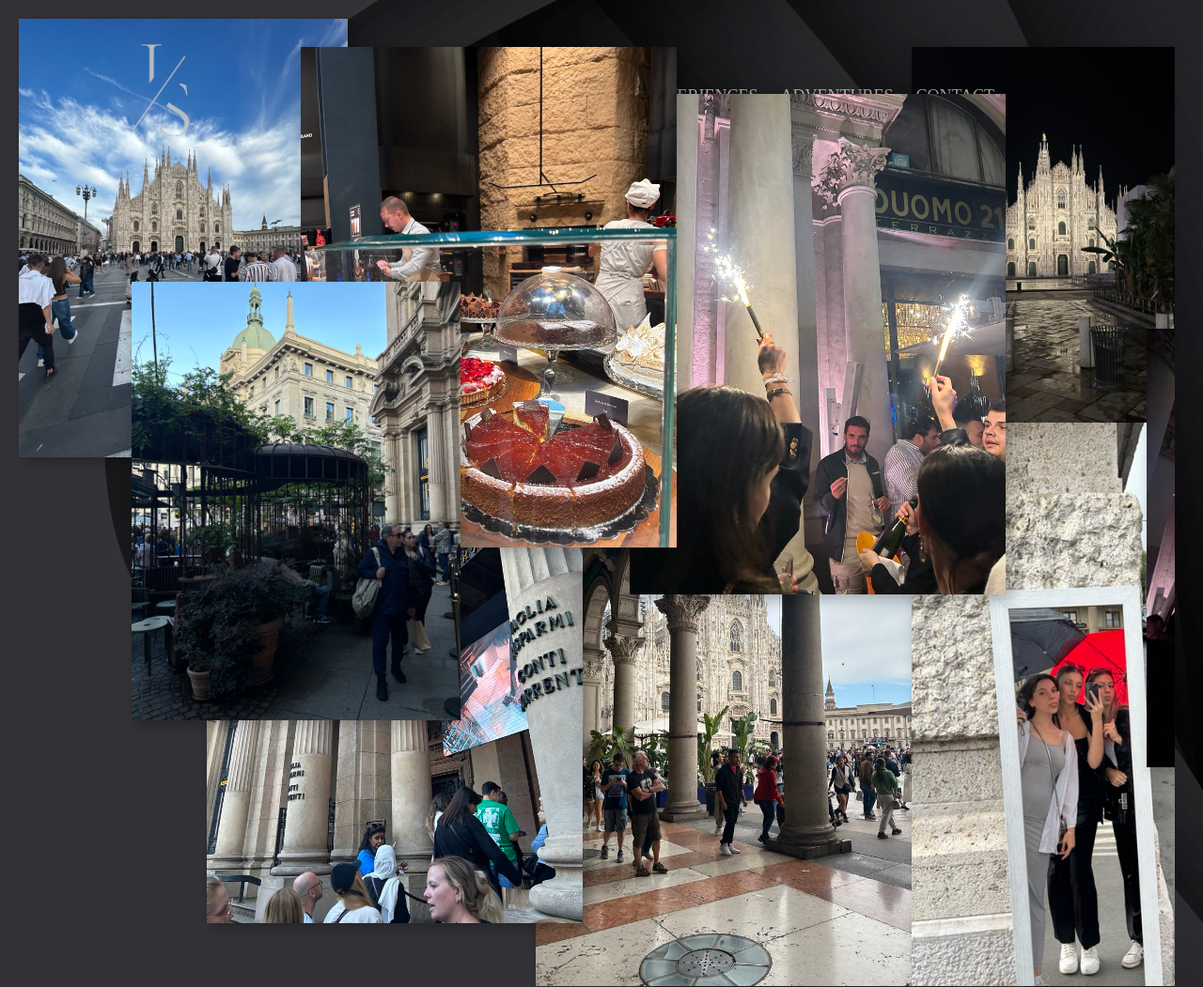
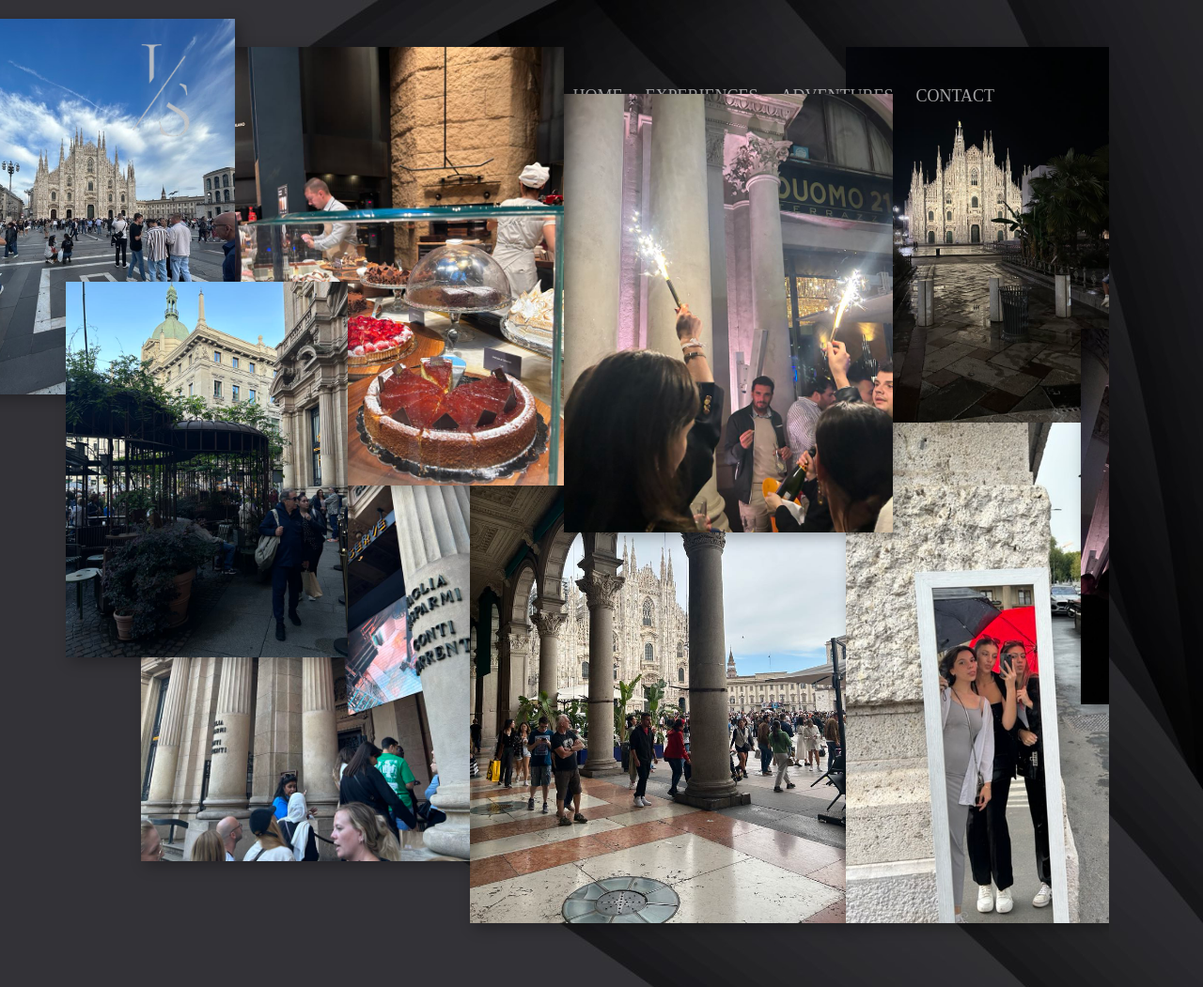
Before and after one commit to istevanoska/istevanoska.github.io, a plain HTML site: page milan.html in a window 1280 px wide. Shown: the top 1051 px of the page at 94% size. Drawn offline with Linux system fonts and the light colour scheme.

Commit message:
Add files via upload

```diff
--- a/style.css
+++ b/style.css
@@ -316,7 +316,7 @@ footer{
     border: 3px solid white;
     padding: 50px;
     /*margin:auto;*/
-    /*margin-left: 200px;*/
+    margin-left: 200px;
     margin-top: 400px;
     margin-right: 200px;
     font-family: "Trebuchet MS";
@@ -392,7 +392,7 @@ footer{
 .sliki{
     display: flex;
     margin-top: 400px;
-    margin-left: 250px;
+    justify-content: center;
 }
 .sliki img{
     margin: 10px;
@@ -578,7 +578,7 @@ footer{
     height: 1200px; /* Adjust the height as needed */
     margin-top: 200px;
     overflow: hidden;
-    margin-left: -30px;
+    margin-left: -100px;
 }
 
 .collage-img {
@@ -596,16 +596,16 @@ footer{
 }
 
 /* Custom positions for each image */
-.img1 { width: 350px; top: 20px; left: 50px; }
-.img2 { width: 400px; top: 100px; left: 700px; z-index: 100}
-.img3 { width: 350px; top: 50px; left: 1000px; }
-.img4 { width: 350px; top: 300px; left: 170px; z-index: 101}
-.img5 { width: 450px; top: 450px; left: 600px; }
-.img6 { width: 450px; top: 450px; left: 1000px; }
-.img7 { width: 350px; top: 350px; left: 1250px; z-index: 100 }
-.img8 { width: 400px; top: 100px; left: 1300px; }
-.img9 { width: 400px; top: 450px; left: 250px; z-index: 99}
-.img10 { width: 400px; top: 50px; left: 350px; z-index: 100}
+.img1 { width: 300px; top: 20px; left: 50px; }
+.img2 { width: 350px; top: 100px; left: 700px; z-index: 100}
+.img3 { width: 300px; top: 50px; left: 1000px; }
+.img4 { width: 300px; top: 300px; left: 170px; z-index: 101}
+.img5 { width: 400px; top: 450px; left: 600px; }
+.img6 { width: 400px; top: 450px; left: 1000px; }
+.img7 { width: 300px; top: 350px; left: 1250px; z-index: 100 }
+.img8 { width: 350px; top: 100px; left: 1300px; }
+.img9 { width: 350px; top: 450px; left: 250px; z-index: 99}
+.img10 { width: 350px; top: 50px; left: 350px; z-index: 100}
 /*.img11 { width: 350px; top: 200px; left: 800px; }*/
 
 .contact-form {
```
